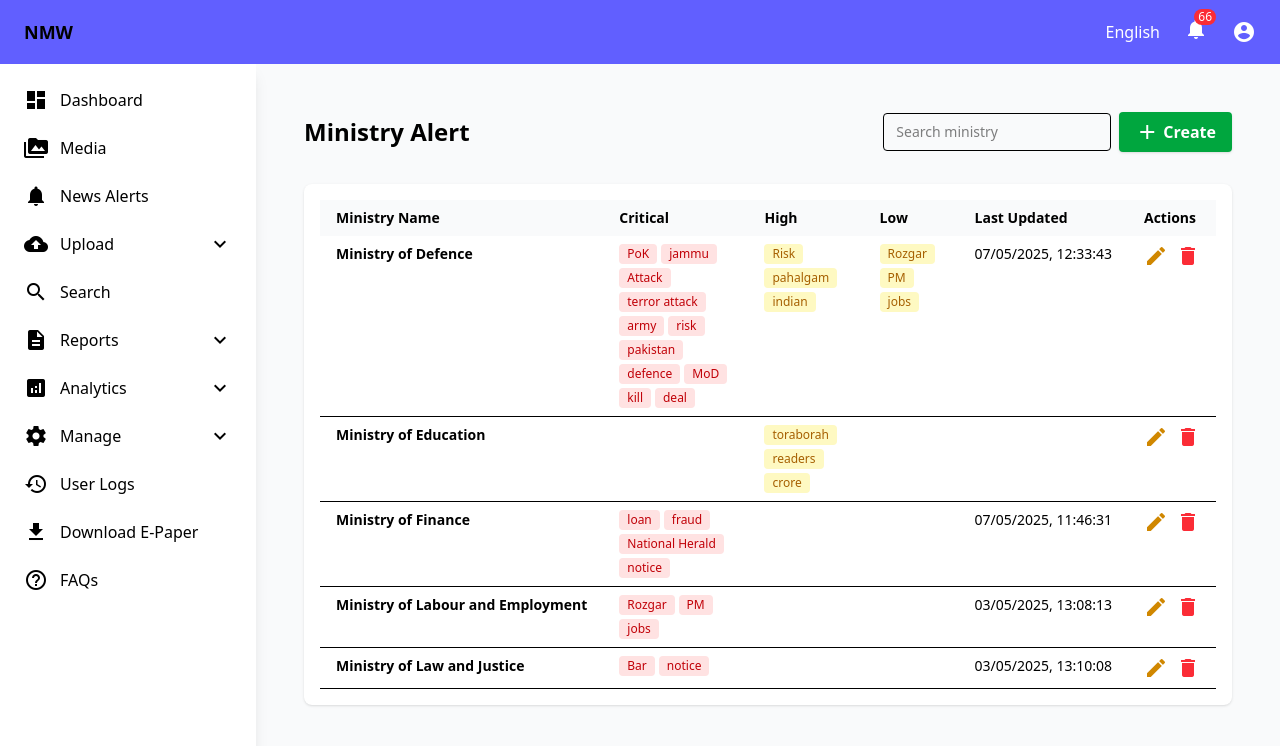
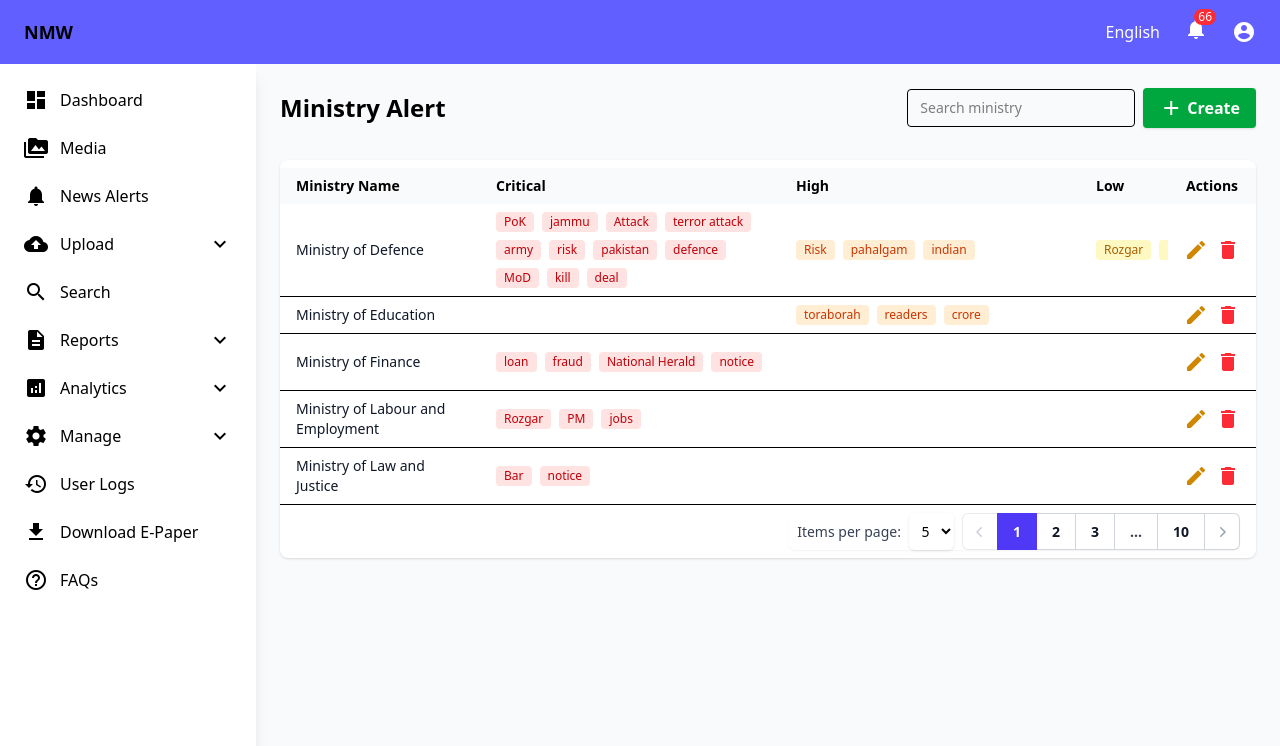
Before and after one commit to HarshilPanchal23/nmw, a Next.js app: page /manage/ministry-alert in a window 1280 px wide. Shown: the top 746 px of the page. Built offline with nearby package versions, Linux system fonts and the light colour scheme.

Commit message:
add ministry alert table

```diff
--- a/app/(root)/manage/ministry-alert/page.tsx
+++ b/app/(root)/manage/ministry-alert/page.tsx
@@ -1,4 +1,6 @@
 'use client'
+import Pagination from "@/app/components/elements/Pagination";
+import DynamicTable, { Column } from "@/app/components/elements/Table";
 import React, { useState } from "react";
 
 const ministryList = [
@@ -9,7 +11,71 @@ const ministryList = [
   "Ministry of Law and Justice"
 ];
 
-const initialAlerts = [
+const columns: Column[] = [
+  {
+    columnKey: "ministry",
+    columnLabel: "Ministry Name",
+    isSticky: true,
+    minWidth:"200px",
+    render: (value: string) => <span className="font-medium text-gray-900">{value}</span>
+  },
+  {
+    columnKey: "critical",
+    columnLabel: "Critical",
+    minWidth:"300px",
+    render: (value: string[]) => (
+      <div className="flex gap-2 flex-wrap">
+        {value.map((kw, i) => (
+          <span key={kw + i} className="bg-red-100 text-red-700 rounded px-2 py-0.5 text-xs">{kw}</span>
+        ))}
+      </div>
+    )
+  },
+  {
+    columnKey: "high",
+    columnLabel: "High",
+    minWidth:"300px",
+    render: (value: string[]) => (
+      <div className="flex gap-2 flex-wrap">
+        {value.map((kw, i) => (
+          <span key={kw + i} className="bg-orange-100 text-orange-700 rounded px-2 py-0.5 text-xs">{kw}</span>
+        ))}
+      </div>
+    )
+  },
+  {
+    columnKey: "low",
+    columnLabel: "Low",
+    minWidth:"300px",
+    render: (value: string[]) => (
+      <div className="flex gap-2 flex-wrap">
+        {value.map((kw, i) => (
+          <span key={kw + i} className="bg-yellow-100 text-yellow-700 rounded px-2 py-0.5 text-xs">{kw}</span>
+        ))}
+      </div>
+    )
+  },
+  {
+    columnKey: "lastUpdated",
+    columnLabel: "Last Updated",
+    render: (value: string) =>
+      value ? (
+        <span className="text-gray-600 text-sm">{value}</span>
+      ) : (
+        <span className="text-gray-400 text-sm italic">Not available</span>
+      )
+  }
+];
+
+export interface MinistryAlert {
+  ministry: string;
+  critical: string[];
+  high: string[];
+  low: string[];
+  lastUpdated: string;
+}
+
+const initialAlerts:MinistryAlert[] = [
   {
     ministry: "Ministry of Defence",
     critical: ["PoK", "jammu", "Attack", "terror attack", "army", "risk", "pakistan", "defence", "MoD", "kill", "deal"],
@@ -132,7 +198,7 @@ export default function MinistryAlertPage() {
   };
 
   return (
-    <div className="p-6">
+    <div>
       {/* Add/Edit Modal */}
       {modalOpen && (
         <div className="fixed inset-0 z-50 flex items-center justify-center bg-black bg-opacity-40 backdrop-blur-sm">
@@ -228,55 +294,25 @@ export default function MinistryAlertPage() {
           </button>
         </div>
       </div>
-      <div className="bg-white rounded-lg shadow p-4 overflow-x-auto">
-        <table className="min-w-full text-sm">
-          <thead>
-            <tr className="bg-gray-50">
-              <th className="px-4 py-2 text-left font-semibold">Ministry Name</th>
-              <th className="px-4 py-2 text-left font-semibold">Critical</th>
-              <th className="px-4 py-2 text-left font-semibold">High</th>
-              <th className="px-4 py-2 text-left font-semibold">Low</th>
-              <th className="px-4 py-2 text-left font-semibold">Last Updated</th>
-              <th className="px-4 py-2 text-left font-semibold">Actions</th>
-            </tr>
-          </thead>
-          <tbody>
-            {alerts.map((row, idx) => (
-              <tr key={idx} className="border-b hover:bg-gray-50 align-top">
-                <td className="px-4 py-2 font-semibold whitespace-nowrap">{row.ministry}</td>
-                <td className="px-4 py-2">
-                  <div className="flex flex-wrap gap-1">
-                    {row.critical.map((kw, i) => (
-                      <span key={i} className="bg-red-100 text-red-700 rounded px-2 py-0.5 text-xs">{kw}</span>
-                    ))}
-                  </div>
-                </td>
-                <td className="px-4 py-2">
-                  <div className="flex flex-wrap gap-1">
-                    {row.high.map((kw, i) => (
-                      <span key={i} className="bg-yellow-100 text-yellow-700 rounded px-2 py-0.5 text-xs">{kw}</span>
-                    ))}
-                  </div>
-                </td>
-                <td className="px-4 py-2">
-                  <div className="flex flex-wrap gap-1">
-                    {row.low.map((kw, i) => (
-                      <span key={i} className="bg-yellow-100 text-yellow-700 rounded px-2 py-0.5 text-xs">{kw}</span>
-                    ))}
-                  </div>
-                </td>
-                <td className="px-4 py-2 whitespace-nowrap">{row.lastUpdated}</td>
-                <td className="px-4 py-2">
-                  <div className="flex gap-2">
-                    <span className="material-icons text-yellow-600 cursor-pointer" onClick={() => openEditModal(idx)}>edit</span>
-                    <span className="material-icons text-red-500 cursor-pointer" onClick={() => { setDeleteIdx(idx); setShowDeleteModal(true); }}>delete</span>
-                  </div>
-                </td>
-              </tr>
-            ))}
-          </tbody>
-        </table>
+      {/* Table */}
+      <div className="py-2 rounded-lg  bg-white shadow">
+        <DynamicTable tableData={alerts} columns={columns} rowActions={(row: MinistryAlert, idx: number) =>
+          <div className="flex gap-2">
+            <span className="material-icons text-yellow-600 cursor-pointer" onClick={() => openEditModal(idx)}>edit</span>
+            <span className="material-icons text-red-500 cursor-pointer" onClick={()=>console.log(row,idx)}>delete</span>
+          </div>
+        } />
+        <div className="flex  px-4 pt-2 justify-end">
+          <Pagination
+            currentPage={1}
+            onPageChange={() => { }}
+            onPageSize={() => { }}
+            pageSize={5}
+            totalPages={10}
+          />
+        </div>
       </div>
+
       {/* Delete Alert Keywords Modal */}
       {showDeleteModal && deleteIdx !== null && (
         <div className="fixed inset-0 z-50 flex items-center justify-center bg-black bg-opacity-50">
--- a/app/(root)/manage/ministry/page.tsx
+++ b/app/(root)/manage/ministry/page.tsx
@@ -10,10 +10,12 @@ interface initialMinistries {
 }
 
 
+
+
 const initialMinistries: initialMinistries[] = [
   {
     name: 'Ministry of Defence',
-    keywords: ['army', 'defence', 'border', 'MoD','army', 'defence', 'border', 'MoD','army', 'defence', 'border', 'MoD','army', 'defence', 'border', 'MoD','army', 'defence', 'border', 'MoD']
+    keywords: ['army', 'defence', 'border', 'MoD']
   },
   {
     name: 'Ministry of Education',
@@ -217,7 +219,7 @@ export default function MinistryPage() {
       </div>
       {/* Table */}
       <div className="py-2 rounded-lg  bg-white shadow">
-        <DynamicTable tableData={initialMinistries} columns={columns} rowActions={(row: initialMinistries, idx: number) =>
+        <DynamicTable tableData={ministries} columns={columns} rowActions={(row: initialMinistries, idx: number) =>
           <div className="flex gap-2">
             <span className="material-icons text-yellow-600 cursor-pointer" onClick={() => openEditModal(idx)}>edit</span>
             <span className="material-icons text-red-500 cursor-pointer" onClick={() => openDeleteModal(idx)}>delete</span>
@@ -237,38 +239,3 @@ export default function MinistryPage() {
     </div>
   );
 }
-
-
-
-
-// <div className="bg-white rounded-lg shadow p-4 overflow-x-auto">
-// <table className="min-w-full text-sm">
-//   <thead>
-//     <tr className="bg-gray-50">
-//       <th className="px-4 py-2 text-left font-semibold">Ministry Name</th>
-//       <th className="px-4 py-2 text-left font-semibold">Keywords</th>
-//       <th className="px-4 py-2 text-left font-semibold">Actions</th>
-//     </tr>
-//   </thead>
-//   <tbody>
-//     {ministries.map((row, idx) => (
-//       <tr key={idx} className="border-b hover:bg-gray-50 align-top">
-//         <td className="px-4 py-2 font-semibold whitespace-nowrap">{row.name}</td>
-//         <td className="px-4 py-2">
-//           <div className="flex flex-wrap gap-1">
-//             {row.keywords.map((kw, i) => (
-//               <span key={i} className="bg-blue-100 text-blue-700 rounded px-2 py-0.5 text-xs">{kw}</span>
-//             ))}
-//           </div>
-//         </td>
-//         <td className="px-4 py-2">
-//           <div className="flex gap-2">
-//             <span className="material-icons text-yellow-600 cursor-pointer" onClick={() => openEditModal(idx)}>edit</span>
-//             <span className="material-icons text-red-500 cursor-pointer" onClick={() => openDeleteModal(idx)}>delete</span>
-//           </div>
-//         </td>
-//       </tr>
-//     ))}
-//   </tbody>
-// </table>
-// </div>
--- a/app/components/elements/Table.tsx
+++ b/app/components/elements/Table.tsx
@@ -68,7 +68,7 @@ const DynamicTable = ({ columns = [], tableData = [], handleSelect, rowActions }
           </thead>
           <tbody className="max-h-[700px]  min-h-[500px] overflow-y-auto">
             {tableData.map((row, rowIdx) => (
-              <tr key={row.id || rowIdx} className="border-b hover:bg-gray-50">
+              <tr key={row.id || rowIdx} className="border-b overflow-hidden hover:bg-gray-50">
                 {handleSelect && (
                   <td className="px-4 sticky left-0 bg-white">
                     <input
```
